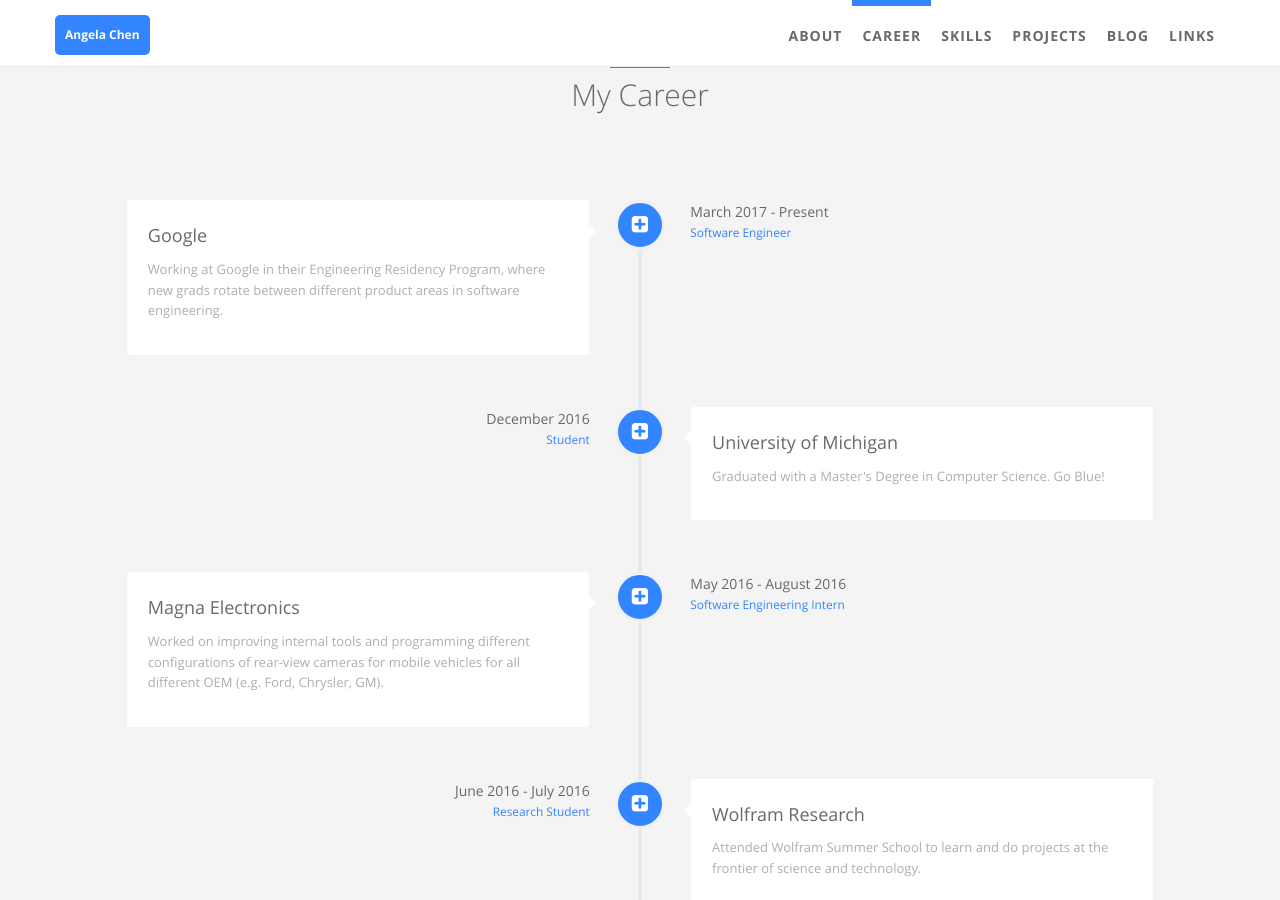
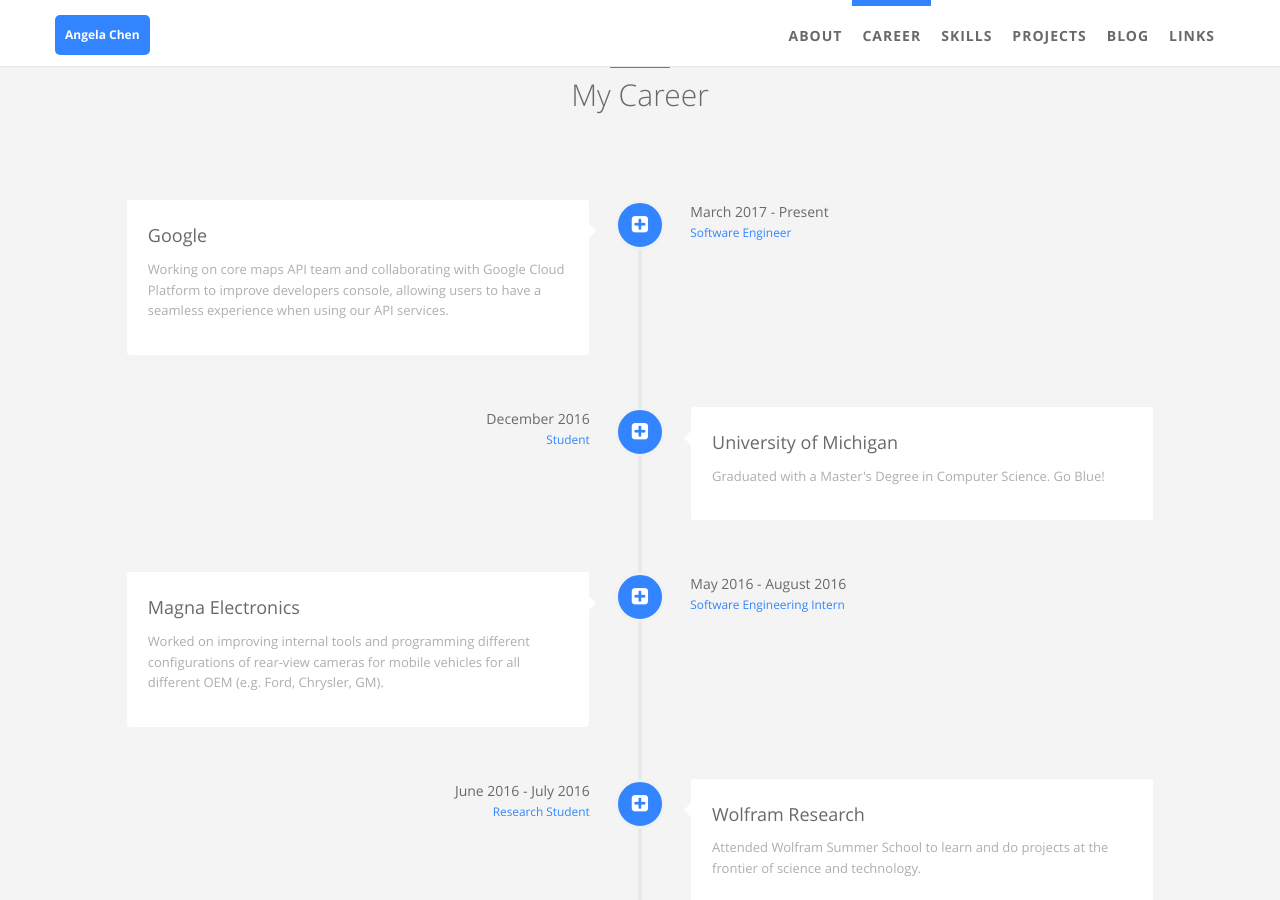
Before and after one commit to chenaj/chenaj.github.io, a Jekyll site: the page built from index.html, in a window 1280 px wide and 900 px high, scrolled down 951 px. Built offline with Jekyll 4.4.1, drawn with Linux system fonts in a browser that asks for light colours.

Commit message:
Updated latest career description

```diff
--- a/_data/index/careers.yml
+++ b/_data/index/careers.yml
@@ -4,7 +4,7 @@
     detail: Google
     i18n: google
   desc:
-    detail: Working at Google in their Engineering Residency Program, where new grads rotate between different product areas in software engineering.
+    detail: Working on core maps API team and collaborating with Google Cloud Platform to improve developers console, allowing users to have a seamless experience when using our API services.
     i18n: google_desc
   date:
     detail: March 2017 - Present
```
